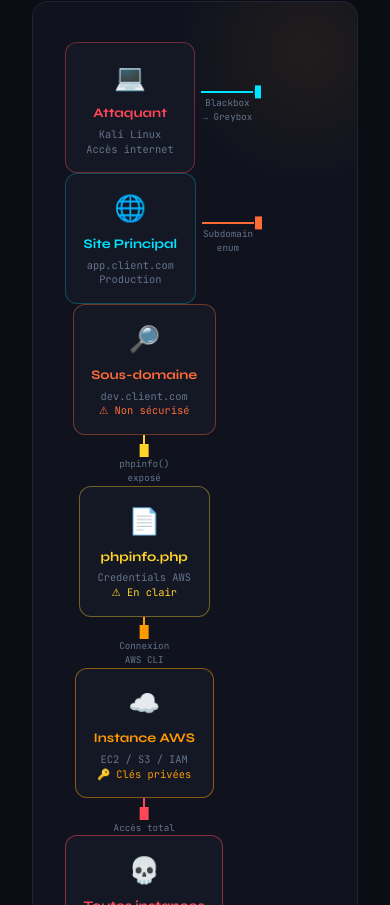
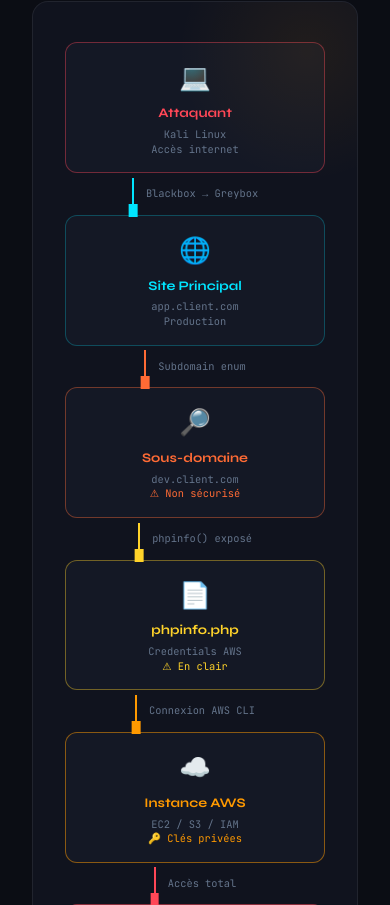
Before and after one commit to cktwi95/My-portfolio, a React (Vite) app: page /projets/pentest-web-aws in a window 390 px wide. Shown: the part 979-1884 px from the top of the page. Built offline with nearby package versions, Linux system fonts and the light colour scheme.

Commit message:
fix mobile arch schemas PentestAD et PentestWebAWS

```diff
--- a/src/pages/PentestAD.jsx
+++ b/src/pages/PentestAD.jsx
@@ -125,7 +125,13 @@ export default function PentestAD() {
         .pw-remed-text strong { color:var(--text); display:block; margin-bottom:0.2rem; }
         @keyframes pw-fadeUp { from{opacity:0;transform:translateY(20px)} to{opacity:1;transform:translateY(0)} }
         @keyframes pw-spin   { to{transform:rotate(360deg)} }
-        @media (max-width:700px) { .pw-arch-grid { grid-template-columns:1fr; } .pw-arch-arrow { transform:rotate(90deg); } }
+        @media (max-width:700px) {
+          .pw-arch-grid { grid-template-columns:1fr; gap:0; }
+          .pw-arch-arrow { flex-direction:row; justify-content:center; align-items:center; gap:0.75rem; padding:0.5rem 0; }
+          .pw-arrow-line { width:2px; height:40px; }
+          .pw-arrow-line::after { content:'▼'; right:auto; top:auto; bottom:-8px; left:50%; transform:translateX(-50%); }
+          .pw-arrow-label { writing-mode:horizontal-tb; white-space:nowrap; font-size:0.7rem; }
+        }
       `}</style>
 
       <div className="pw-page">
--- a/src/pages/PentestWebAWS.jsx
+++ b/src/pages/PentestWebAWS.jsx
@@ -76,9 +76,26 @@ export default function PentestWebAWS() {
         .pw-section-title { font-size:1.6rem; font-weight:700; margin-bottom:2.5rem; letter-spacing:-0.01em; }
         .pw-arch-schema { background:var(--bg2); border:1px solid var(--border); border-radius:16px; padding:2.5rem 2rem; position:relative; overflow:hidden; }
         .pw-arch-schema::before { content:''; position:absolute; top:-80px; right:-80px; width:260px; height:260px; background:radial-gradient(circle,rgba(255,153,0,0.07),transparent 70%); pointer-events:none; }
-        .pw-arch-row { display:flex; align-items:center; justify-content:flex-start; gap:0; flex-wrap:wrap; }
+        /* Desktop layout */
+        .pw-arch-row { display:flex; align-items:center; justify-content:flex-start; gap:0; }
         .pw-arch-node { background:var(--bg3); border-radius:12px; padding:1rem 1.1rem; border:1px solid var(--border); text-align:center; min-width:130px; flex-shrink:0; transition:border-color 0.3s; }
         .pw-arch-node:hover { border-color:rgba(0,229,255,0.3); }
+        /* Mobile: hide desktop layout */
+        .pw-arch-mobile { display:none; }
+        @media (max-width:700px) {
+          .pw-arch-row { display:none; }
+          .pw-arch-mobile { display:flex; flex-direction:column; align-items:center; gap:0; }
+          .pw-mob-node { background:var(--bg3); border-radius:12px; padding:1rem 1.2rem; border:1px solid var(--border); text-align:center; width:100%; max-width:260px; transition:border-color 0.3s; }
+          .pw-mob-arrow { display:flex; align-items:center; gap:0.75rem; padding:0.3rem 0; }
+          .pw-mob-line { width:2px; height:32px; position:relative; flex-shrink:0; }
+          .pw-mob-line::after { content:'▼'; position:absolute; bottom:-7px; left:50%; transform:translateX(-50%); font-size:0.55rem; }
+          .pw-mob-label { font-family:'JetBrains Mono',monospace; font-size:0.65rem; color:var(--muted); white-space:nowrap; }
+          .pw-mob-scan .pw-mob-line,.pw-mob-scan .pw-mob-line::after { background:var(--cyan); color:var(--cyan); }
+          .pw-mob-sub  .pw-mob-line,.pw-mob-sub  .pw-mob-line::after { background:var(--orange); color:var(--orange); }
+          .pw-mob-creds .pw-mob-line,.pw-mob-creds .pw-mob-line::after { background:var(--yellow); color:var(--yellow); }
+          .pw-mob-aws  .pw-mob-line,.pw-mob-aws  .pw-mob-line::after { background:var(--aws); color:var(--aws); }
+          .pw-mob-pwned .pw-mob-line,.pw-mob-pwned .pw-mob-line::after { background:var(--red); color:var(--red); }
+        }
         .pw-node-icon { font-size:1.6rem; display:block; margin-bottom:0.4rem; }
         .pw-node-label { font-size:0.82rem; font-weight:700; display:block; margin-bottom:0.2rem; }
         .pw-node-sub { font-family:'JetBrains Mono',monospace; font-size:0.65rem; color:var(--muted); display:block; line-height:1.4; }
@@ -239,6 +256,67 @@ export default function PentestWebAWS() {
                     </div>
                   </div>
                 </div>
+
+                {/* MOBILE LAYOUT — colonne unique dans l'ordre de l'attaque */}
+                <div className="pw-arch-mobile">
+                  <div className="pw-mob-node pw-node-attacker">
+                    <span className="pw-node-icon">💻</span>
+                    <span className="pw-node-label">Attaquant</span>
+                    <span className="pw-node-sub">Kali Linux</span>
+                    <span className="pw-node-sub">Accès internet</span>
+                  </div>
+                  <div className="pw-mob-arrow pw-mob-scan">
+                    <div className="pw-mob-line" />
+                    <span className="pw-mob-label">Blackbox → Greybox</span>
+                  </div>
+                  <div className="pw-mob-node pw-node-target">
+                    <span className="pw-node-icon">🌐</span>
+                    <span className="pw-node-label">Site Principal</span>
+                    <span className="pw-node-sub">app.client.com</span>
+                    <span className="pw-node-sub">Production</span>
+                  </div>
+                  <div className="pw-mob-arrow pw-mob-sub">
+                    <div className="pw-mob-line" />
+                    <span className="pw-mob-label">Subdomain enum</span>
+                  </div>
+                  <div className="pw-mob-node pw-node-sub-domain">
+                    <span className="pw-node-icon">🔎</span>
+                    <span className="pw-node-label">Sous-domaine</span>
+                    <span className="pw-node-sub">dev.client.com</span>
+                    <span className="pw-node-sub" style={{color:'#ff6b35'}}>⚠ Non sécurisé</span>
+                  </div>
+                  <div className="pw-mob-arrow pw-mob-creds">
+                    <div className="pw-mob-line" />
+                    <span className="pw-mob-label">phpinfo() exposé</span>
+                  </div>
+                  <div className="pw-mob-node pw-node-phpinfo">
+                    <span className="pw-node-icon">📄</span>
+                    <span className="pw-node-label">phpinfo.php</span>
+                    <span className="pw-node-sub">Credentials AWS</span>
+                    <span className="pw-node-sub" style={{color:'#ffd32a'}}>⚠ En clair</span>
+                  </div>
+                  <div className="pw-mob-arrow pw-mob-aws">
+                    <div className="pw-mob-line" />
+                    <span className="pw-mob-label">Connexion AWS CLI</span>
+                  </div>
+                  <div className="pw-mob-node pw-node-aws">
+                    <span className="pw-node-icon">☁️</span>
+                    <span className="pw-node-label">Instance AWS</span>
+                    <span className="pw-node-sub">EC2 / S3 / IAM</span>
+                    <span className="pw-node-sub" style={{color:'#ff9900'}}>🔑 Clés privées</span>
+                  </div>
+                  <div className="pw-mob-arrow pw-mob-pwned">
+                    <div className="pw-mob-line" />
+                    <span className="pw-mob-label">Accès total</span>
+                  </div>
+                  <div className="pw-mob-node pw-node-instances">
+                    <span className="pw-node-icon">💀</span>
+                    <span className="pw-node-label">Toutes instances</span>
+                    <span className="pw-node-sub">EC2 • RDS • Lambda</span>
+                    <span className="pw-node-sub" style={{color:'#ff4757'}}>Compromis</span>
+                  </div>
+                </div>
+
               </div>
             </section>
 
```
